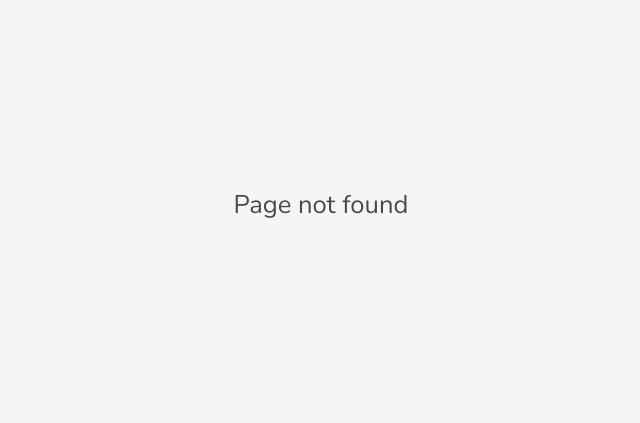
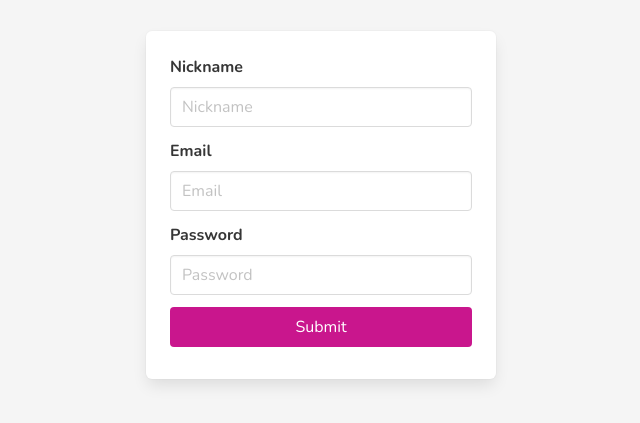
Before and after one commit to tsungtingdu/react-store, a React (Create React App) app: page /register in a window 1280 px wide. Before the commit this address had no page. Shown: the part 195-618 px from the top of the page, without its empty margins (319-959 px from the left). Built offline with nearby package versions, Linux system fonts and the light colour scheme.

Commit message:
create register action

```diff
--- a/src/Router.js
+++ b/src/Router.js
@@ -5,6 +5,7 @@ import App from "pages/App";
 import Cart from "pages/Cart";
 import Login from "pages/Login";
 import NotFound from "pages/NotFound";
+import Register from "pages/Register";
 
 const Router = () => (
   <BrowserRouter>
@@ -12,6 +13,7 @@ const Router = () => (
       <Route path="/" exact component={App}></Route>
       <Route path="/cart" exact component={Cart}></Route>
       <Route path="/login" exact component={Login}></Route>
+      <Route path="/register" exact component={Register}></Route>
       <Route component={NotFound}></Route>
     </Switch>
   </BrowserRouter>
--- /dev/null
+++ b/src/pages/Register.js
@@ -0,0 +1,100 @@
+import React from "react";
+import axios from "commons/axios";
+import { useForm } from "react-hook-form";
+import { toast } from "react-toastify";
+
+export default function Login(props) {
+  const { register, handleSubmit, errors } = useForm();
+
+  const onSubmit = async (data) => {
+    try {
+      const { nickname, email, password } = data;
+      const res = await axios.post("/auth/register", {
+        nickname,
+        email,
+        password,
+        type: 0,
+      });
+      const jwToken = res.data;
+      global.auth.setToken(jwToken);
+      toast.success("Register Success");
+      props.history.push("/");
+    } catch (error) {
+      const message = error.response.data.message;
+      toast.error(message);
+    }
+  };
+
+  return (
+    <div className="login-wrapper">
+      <form className="box login-box" onSubmit={handleSubmit(onSubmit)}>
+        <div className="field">
+          <label className="label">Nickname</label>
+          <div className="control">
+            <input
+              className={`input ${errors.nickname && "is-danger"}`}
+              type="text"
+              placeholder="Nickname"
+              name="nickname"
+              ref={register({
+                required: "nickname is required",
+              })}
+            />
+            {errors.nickname && (
+              <p className="helper has-text-danger">
+                {errors.nickname.message}
+              </p>
+            )}
+          </div>
+        </div>
+        <div className="field">
+          <label className="label">Email</label>
+          <div className="control">
+            <input
+              className={`input ${errors.email && "is-danger"}`}
+              type="text"
+              placeholder="Email"
+              name="email"
+              ref={register({
+                required: "email is required",
+                pattern: {
+                  value: /^[A-Za-z0-9]+([_\\.][A-Za-z0-9]+)*@([A-Za-z0-9\\-]+\.)+[A-Za-z]{2,6}$/,
+                  message: "invalid email",
+                },
+              })}
+            />
+            {errors.email && (
+              <p className="helper has-text-danger">{errors.email.message}</p>
+            )}
+          </div>
+        </div>
+        <div className="field">
+          <label className="label">Password</label>
+          <div className="control">
+            <input
+              className={`input ${errors.password && "is-danger"}`}
+              type="password"
+              placeholder="Password"
+              name="password"
+              ref={register({
+                required: "password is required",
+                minLength: {
+                  value: 6,
+                  message: "cannot be less than 6 digits",
+                },
+              })}
+            />
+            {errors.password && (
+              <p className="helper has-text-danger">
+                {errors.password.message}
+              </p>
+            )}
+          </div>
+        </div>
+        <div className="control">
+          <button className="button is-fullwidth is-primary">Submit</button>
+        </div>
+      </form>
+    </div>
+  );
+}
```
